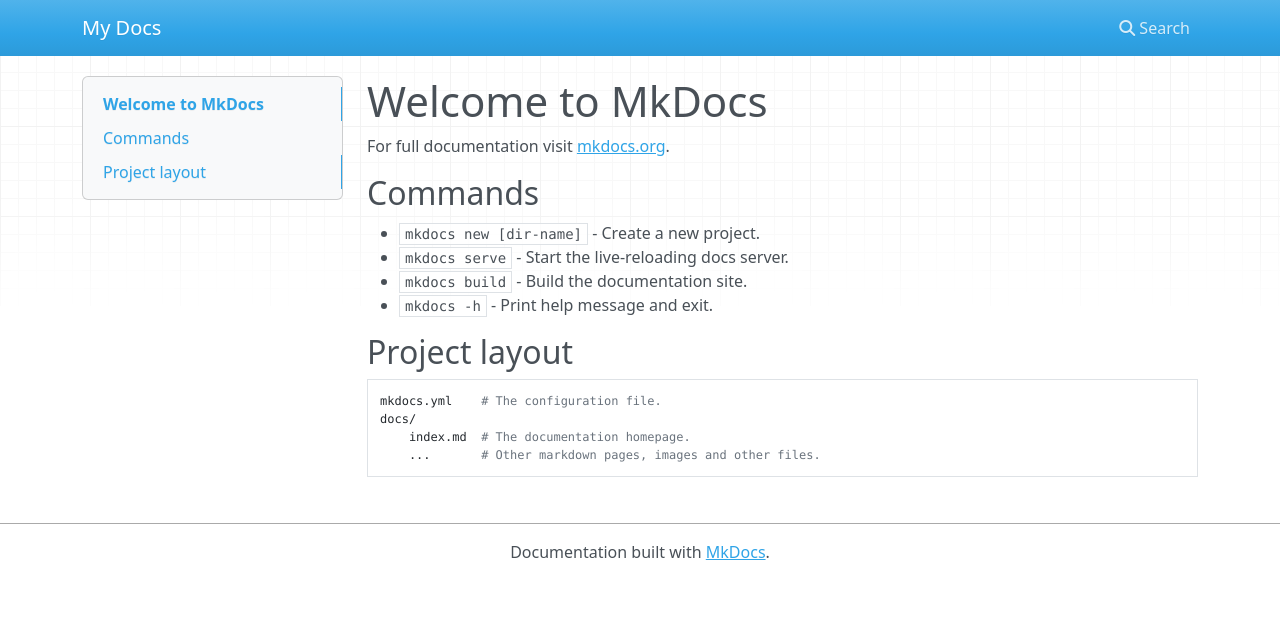
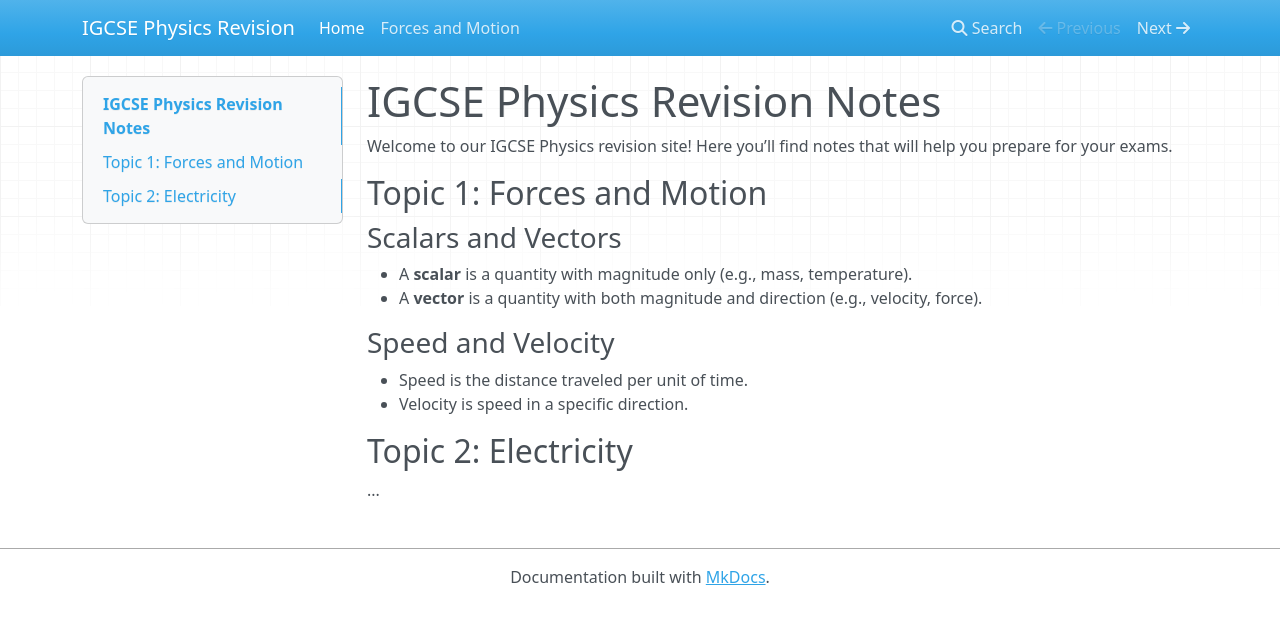
Before and after one commit to devautour/igcse-physics, an MkDocs documentation site: the page built from docs/index.md, in a window 1280 px wide. Shown: the top 624 px of the page. Built offline with MkDocs 1.6.1, drawn with Linux system fonts in a browser that asks for light colours; nearby versions of some CDN libraries.

Commit message:
added an empty Forces and Motion page for testing

```diff
--- /dev/null
+++ b/docs/forces_and_motion.md
@@ -0,0 +1,3 @@
+# Topic 1 : Forces and Motion
+
+## Describing motion
--- a/docs/index.md
+++ b/docs/index.md
@@ -1,17 +1,16 @@
-# Welcome to MkDocs
+# IGCSE Physics Revision Notes
 
-For full documentation visit [mkdocs.org](https://www.mkdocs.org).
+Welcome to our IGCSE Physics revision site! Here you’ll find notes that will help you prepare for your exams.
 
-## Commands
+## Topic 1: Forces and Motion
 
-* `mkdocs new [dir-name]` - Create a new project.
-* `mkdocs serve` - Start the live-reloading docs server.
-* `mkdocs build` - Build the documentation site.
-* `mkdocs -h` - Print help message and exit.
+### Scalars and Vectors
+- A **scalar** is a quantity with magnitude only (e.g., mass, temperature).
+- A **vector** is a quantity with both magnitude and direction (e.g., velocity, force).
 
-## Project layout
+### Speed and Velocity
+- Speed is the distance traveled per unit of time.
+- Velocity is speed in a specific direction.
 
-    mkdocs.yml    # The configuration file.
-    docs/
-        index.md  # The documentation homepage.
-        ...       # Other markdown pages, images and other files.
+## Topic 2: Electricity
+...
--- a/mkdocs.yml
+++ b/mkdocs.yml
@@ -1 +1,6 @@
-site_name: My Docs
+site_name: IGCSE Physics Revision
+theme: mkdocs
+
+nav:
+- Home: index.md
+- Forces and Motion : forces_and_motion.md
```
